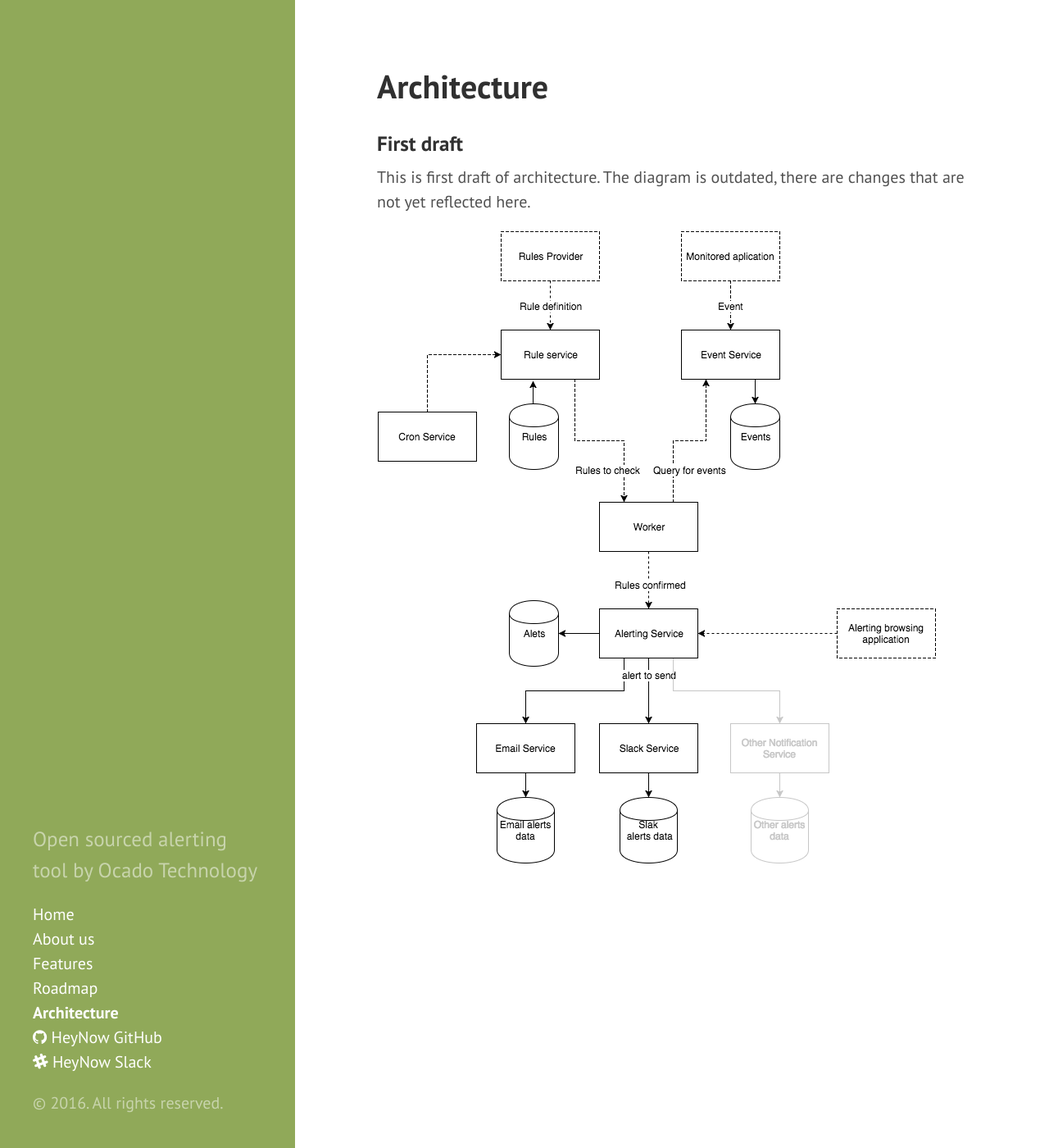
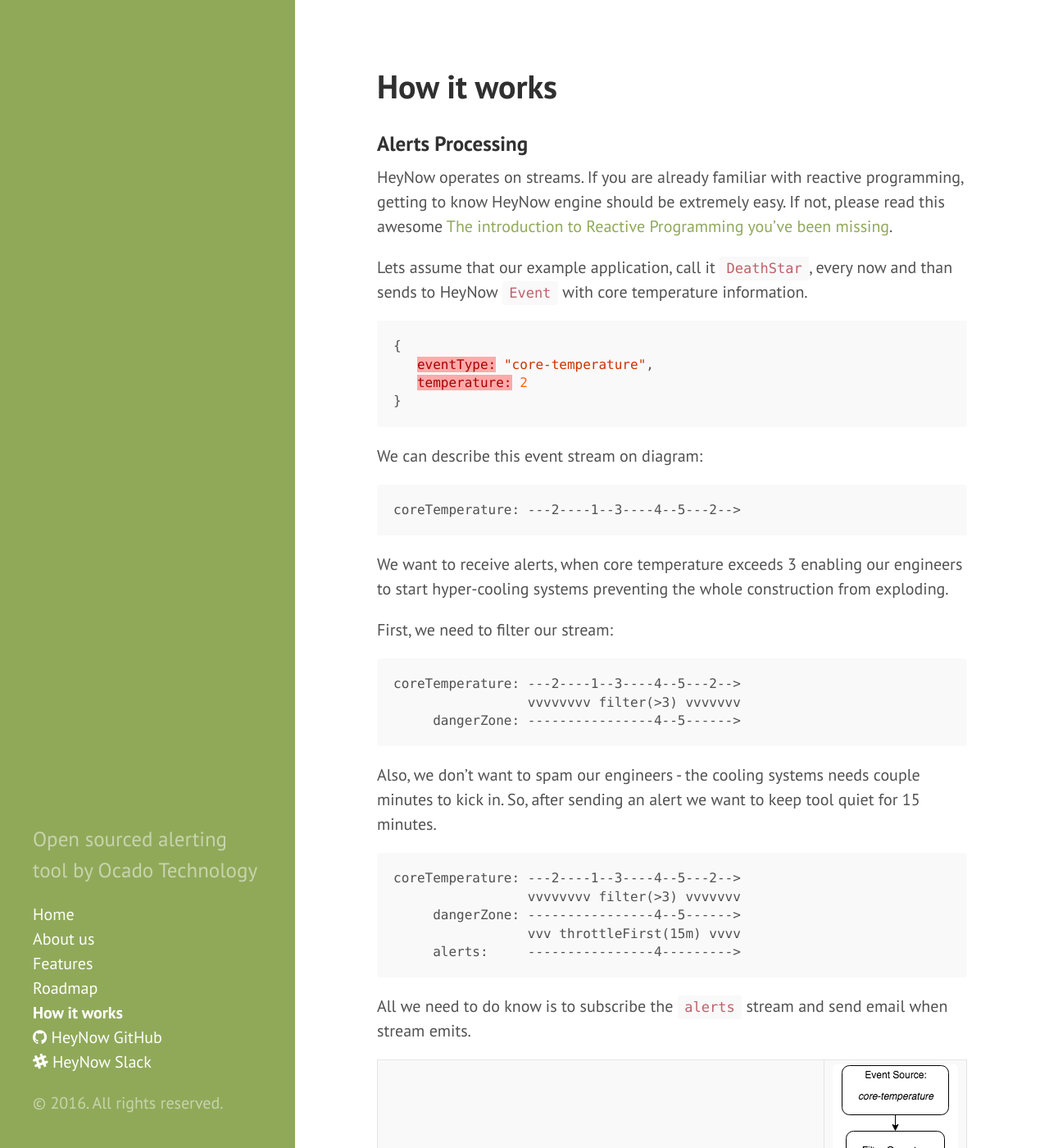
Before and after one commit to heynow-io/heynow-io.github.io, a Jekyll site: the page built from architecture/index.md, in a window 1280 px wide and 1400 px high. Shown: the whole window at 82% size. Built offline with Jekyll 4.4.1, drawn with Linux system fonts in a browser that asks for light colours; some of the changed text lies outside the part shown.

Commit message:
Described new architecture

````diff
--- a/architecture/index.md
+++ b/architecture/index.md
@@ -1,10 +1,64 @@
 ---
 layout: page
-title: Architecture
+title: How it works
 ---
 
-### First draft
+### Alerts Processing
 
-This is first draft of architecture. The diagram is outdated, there are changes that are not yet reflected here.
+HeyNow operates on streams. If you are already familiar with reactive programming, getting to know
+HeyNow engine should be extremely easy. If not, please read this awesome [The introduction to Reactive Programming you've been missing](https://gist.github.com/staltz/868e7e9bc2a7b8c1f754).
 
-![Architecture](/img/architecture.png)
+Lets assume that our example application, call it `DeathStar`, every now and than sends to HeyNow `Event` with core temperature information.
+
+```json
+{
+   eventType: "core-temperature",
+   temperature: 2
+}
+```
+
+We can describe this event stream on diagram:
+
+```
+coreTemperature: ---2----1--3----4--5---2-->
+```
+
+We want to receive alerts, when core temperature exceeds 3 enabling our engineers to start hyper-cooling systems preventing the whole construction from exploding.
+
+First, we need to filter our stream:
+
+```
+coreTemperature: ---2----1--3----4--5---2-->
+                 vvvvvvvv filter(>3) vvvvvvv
+     dangerZone: ----------------4--5------>
+```
+
+Also, we don't want to spam our engineers - the cooling systems needs couple minutes to kick in. So, after sending an alert we want to keep tool quiet for 15 minutes.
+
+
+```
+coreTemperature: ---2----1--3----4--5---2-->
+                 vvvvvvvv filter(>3) vvvvvvv
+     dangerZone: ----------------4--5------>
+                 vvv throttleFirst(15m) vvvv
+     alerts:     ----------------4--------->
+```
+
+All we need to do know is to subscribe the `alerts` stream and send email when stream emits.
+
+
+| HeyNow allows to express this flow in a simpler manner than in the examples above. When setting up new pipeline one can use diagram drawing tool to simply drag and drop appropriate operators and connect them using arrows. | ![Architecture](/images/heynow-example.png) |
+
+### Reactive Architecture
+
+HeyNow is build on Reactive Architecture. This means that in addition to use Micro-Services Architecture it follows these four principles:
+
+* Event-Driven
+* Scalable
+* Resilient
+* Responsive
+
+This is achieved by building whole solution around the queue system. Each `Source`, `Operator` and `Sink` is a different service, eg.
+we have `MapOperator` or `EmailSink`. Those services exchange `Events`, according to the `Streams` defined by users using queues.
+Each service can scale independently adapting system to the load.
+Because the stream processing is realised in near real-time by exchanging messages, system is responsive and cost-effective.
````
Also changed, not shown: _pages/about.md (+0 -2 lines), index.md (+2 -1 lines), images/heynow-example.png (added), img/architecture.png (deleted).
